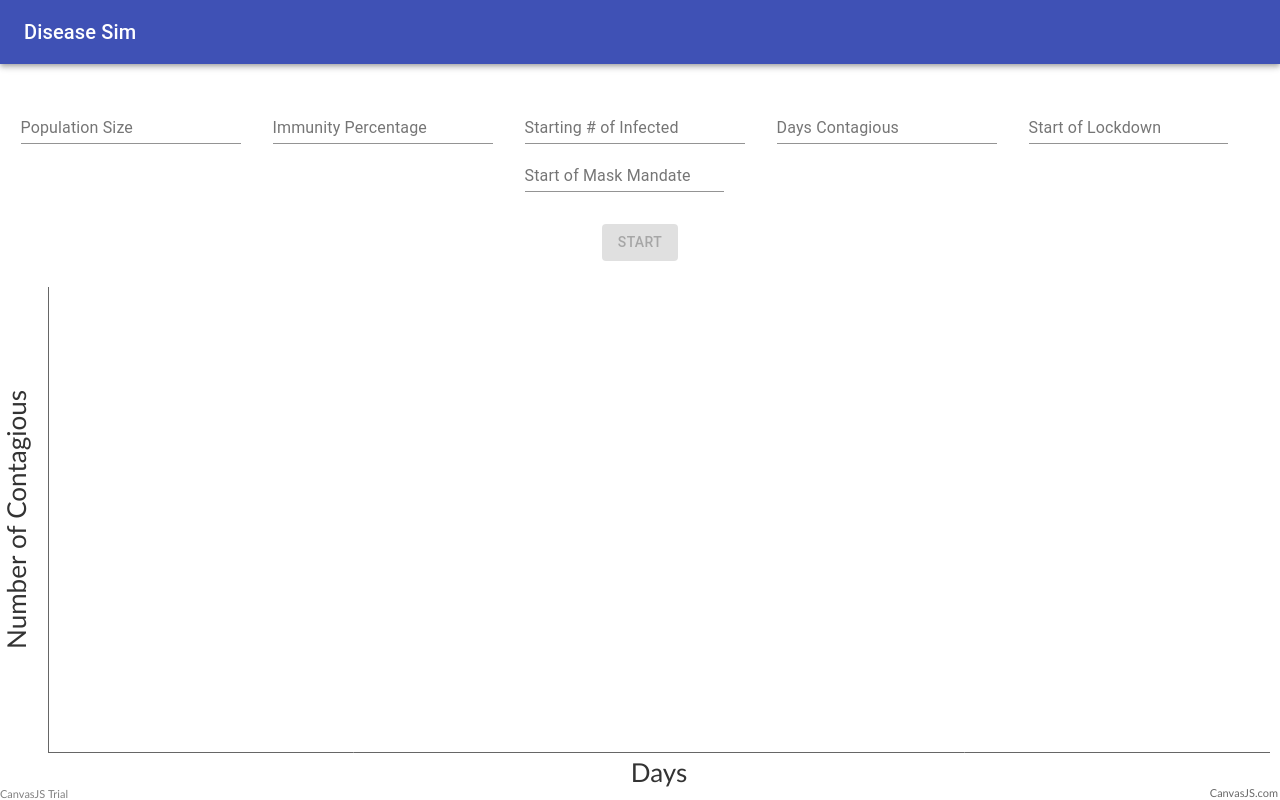
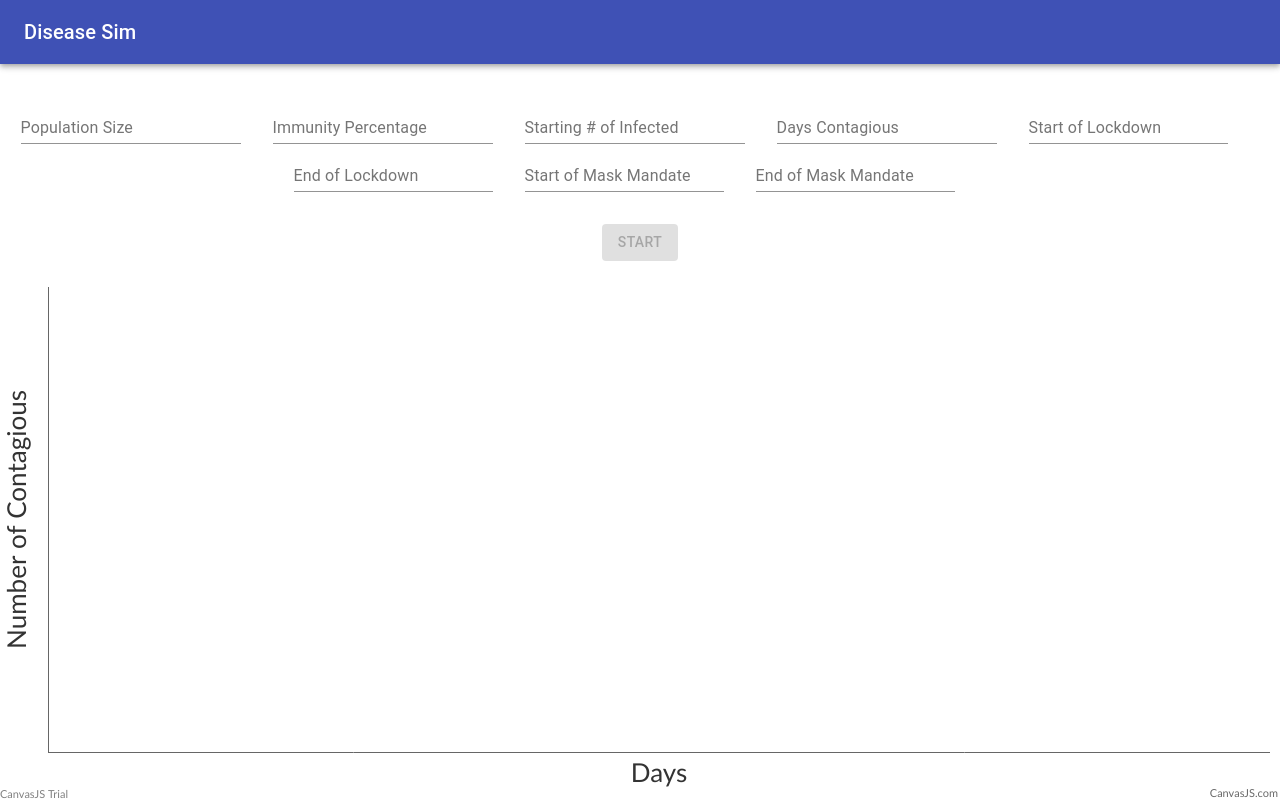
Before and after one commit to vfludwig/diseaseSim, a React (Create React App) app in the folder website/disease-sim/: page / in a window 1280 px wide. Built offline with nearby package versions, Linux system fonts and the light colour scheme.

Commit message:
Added fields for lockdown end and mask mandate end

```diff
--- a/website/disease-sim/src/Sim.js
+++ b/website/disease-sim/src/Sim.js
@@ -84,6 +84,9 @@ class Sim extends React.Component {
         } else {
             this.setState({lockdownStart: this.state.lockdownStart});
         }
+        if (value >= this.state.lockdownEnd) {
+            this.setState({lockdownEnd: parseInt(value) + 1})
+        }
     }
 
     onLockdownEndChange = (e) => {
@@ -97,6 +100,19 @@ class Sim extends React.Component {
     }
 
     onMaskChange = (e) => {
+        const value = e.target.value.replace(/[^0-9]/g, "");
+        if (value >= 0 && value <= 100 && !value.includes("e")) {
+            this.setState({maskStart: value});
+            this.checkFilled();
+        } else {
+            this.setState({maskStart: this.state.maskStart});
+        }
+        if (value >= this.state.maskStart) {
+            this.setState({maskEnd: parseInt(value) + 1})
+        }
+    }
+
+    onMaskEndChange = (e) => {
         const value = e.target.value.replace(/[^0-9]/g, "");
         if (value >= 0 && value <= 100 && !value.includes("e")) {
             this.setState({maskStart: value});
@@ -231,12 +247,46 @@ class Sim extends React.Component {
                                 marginRight: "2em",
                                 width: 199
                             }}
+                            name="lockdownEnd"
+                            label="End of Lockdown"
+                            placeholder="0-100"
+                            type="number"
+                            value={this.state.lockdownEnd}
+                            onChange={this.onLockdownEndChange}
+                            inputProps={{
+                                "min": 0,
+                                "max": 100
+                            }}
+                            onKeyDown={this.onKeyDown}
+                        />
+                        <TextField
+                            style={{
+                                marginRight: "2em",
+                                width: 199
+                            }}
                             name="maskStart"
                             label="Start of Mask Mandate"
                             placeholder="0-100"
                             type="number"
                             value={this.state.maskStart}
                             onChange={this.onMaskChange}
+                            inputProps={{
+                                "min": 0,
+                                "max": 100
+                            }}
+                            onKeyDown={this.onKeyDown}
+                        />
+                        <TextField
+                            style={{
+                                marginRight: "2em",
+                                width: 199
+                            }}
+                            name="maskEnd"
+                            label="End of Mask Mandate"
+                            placeholder="0-100"
+                            type="number"
+                            value={this.state.maskEnd}
+                            onChange={this.onMaskEndChange}
                             inputProps={{
                                 "min": 0,
                                 "max": 100
```
